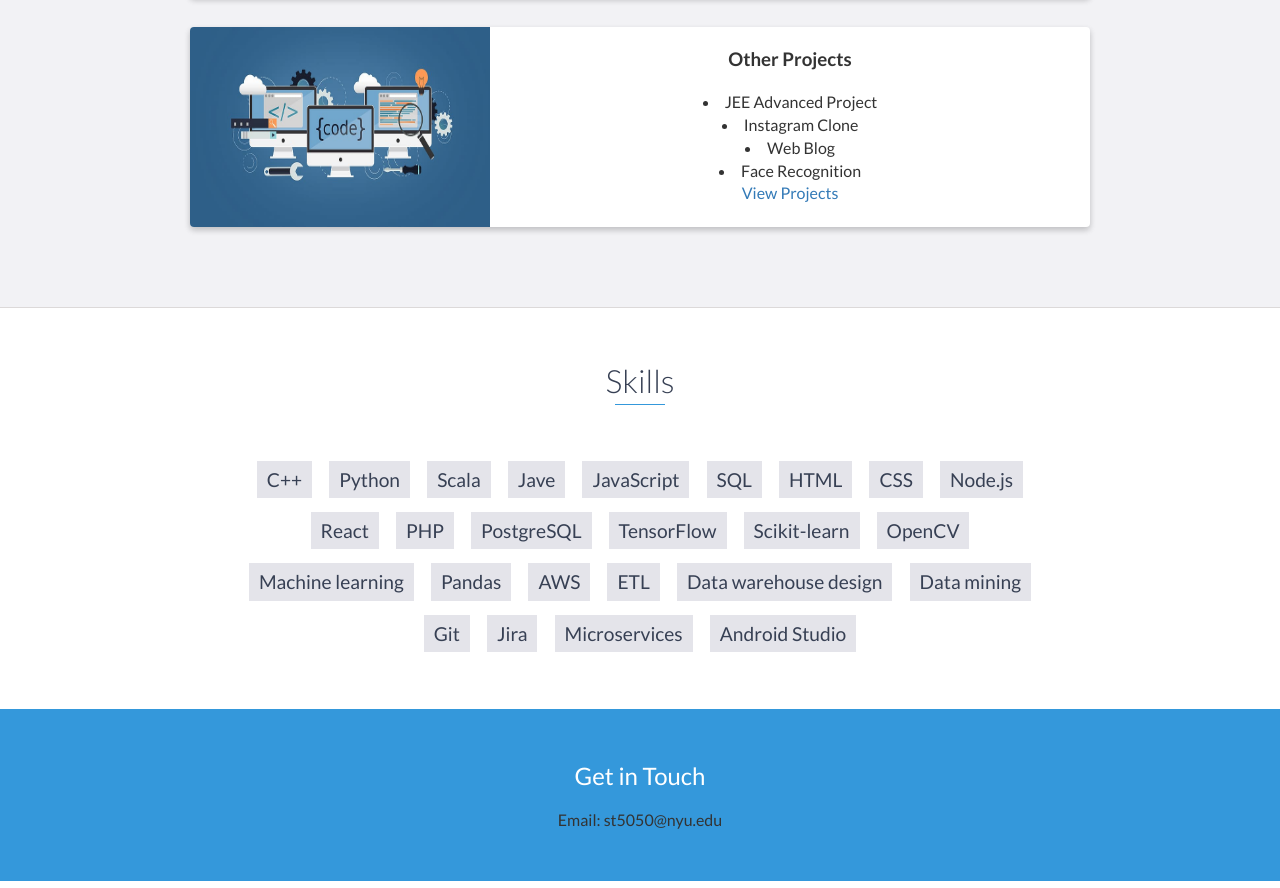
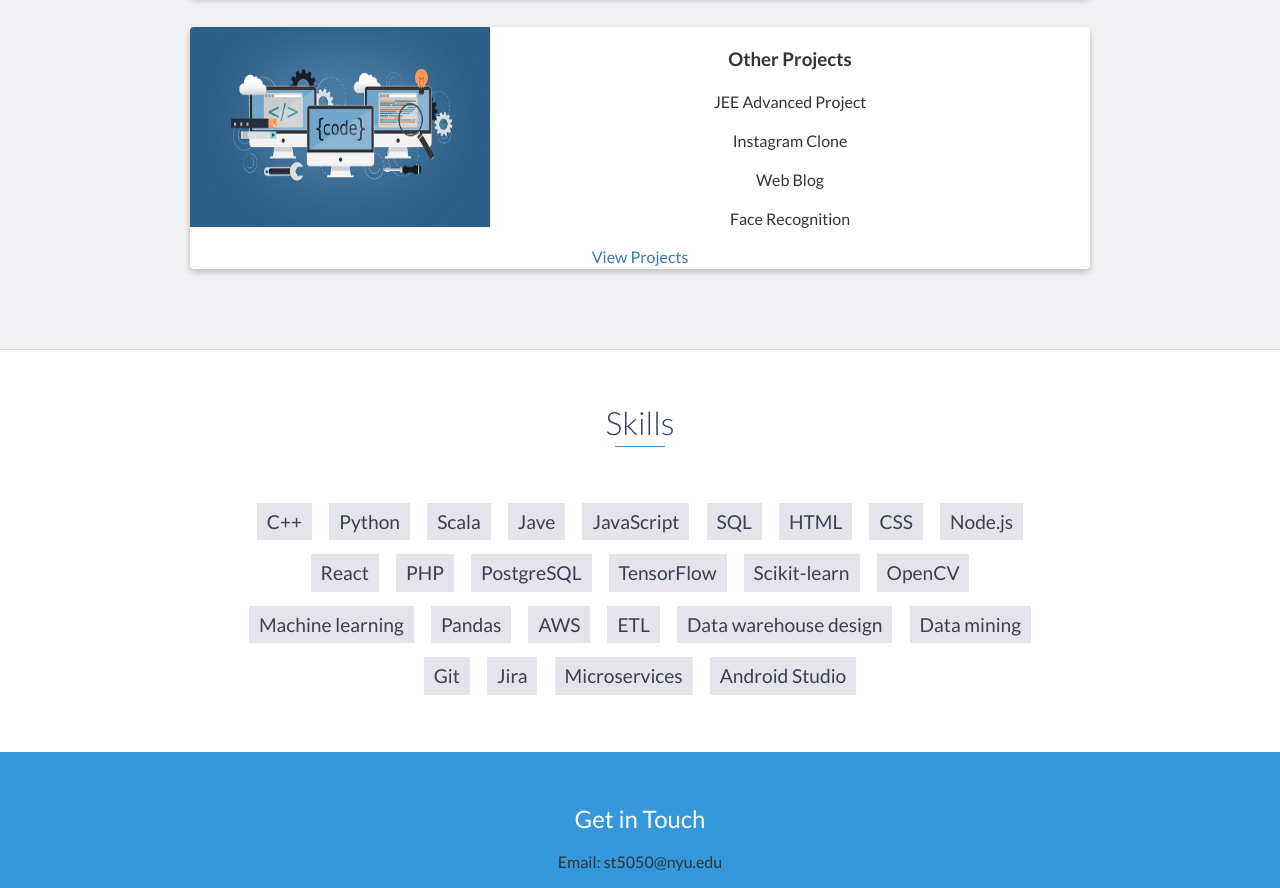
Before and after one commit to TekuriSaiAkhil/portfolio, a website: page index.html in a window 1280 px wide. Shown: the part 3597-4485 px from the top of the page. Drawn offline with nearby package versions, Linux system fonts and the light colour scheme.

Commit message:
new info

```diff
--- a/index.html
+++ b/index.html
@@ -215,12 +215,12 @@
                     <!-- End .project-image -->
                     <div class="">
                         <h3>Other Projects</h3>
-                        <ui>
-                            <li>JEE Advanced Project</li>
-                            <li>Instagram Clone</li>
-                            <li>Web Blog</li>
-                            <li>Face Recognition</li>
-                        </ui>
+
+                            <p>JEE Advanced Project</p>
+                            <p>Instagram Clone</p>
+                            <p>Web Blog</p>
+                            <p>Face Recognition</p>
+
                         <a href="https://github.com/TekuriSaiAkhil">View Projects</a>
                     </div>
                     <!-- End .project-info -->
```
Also changed, not shown: css/styles.css.
